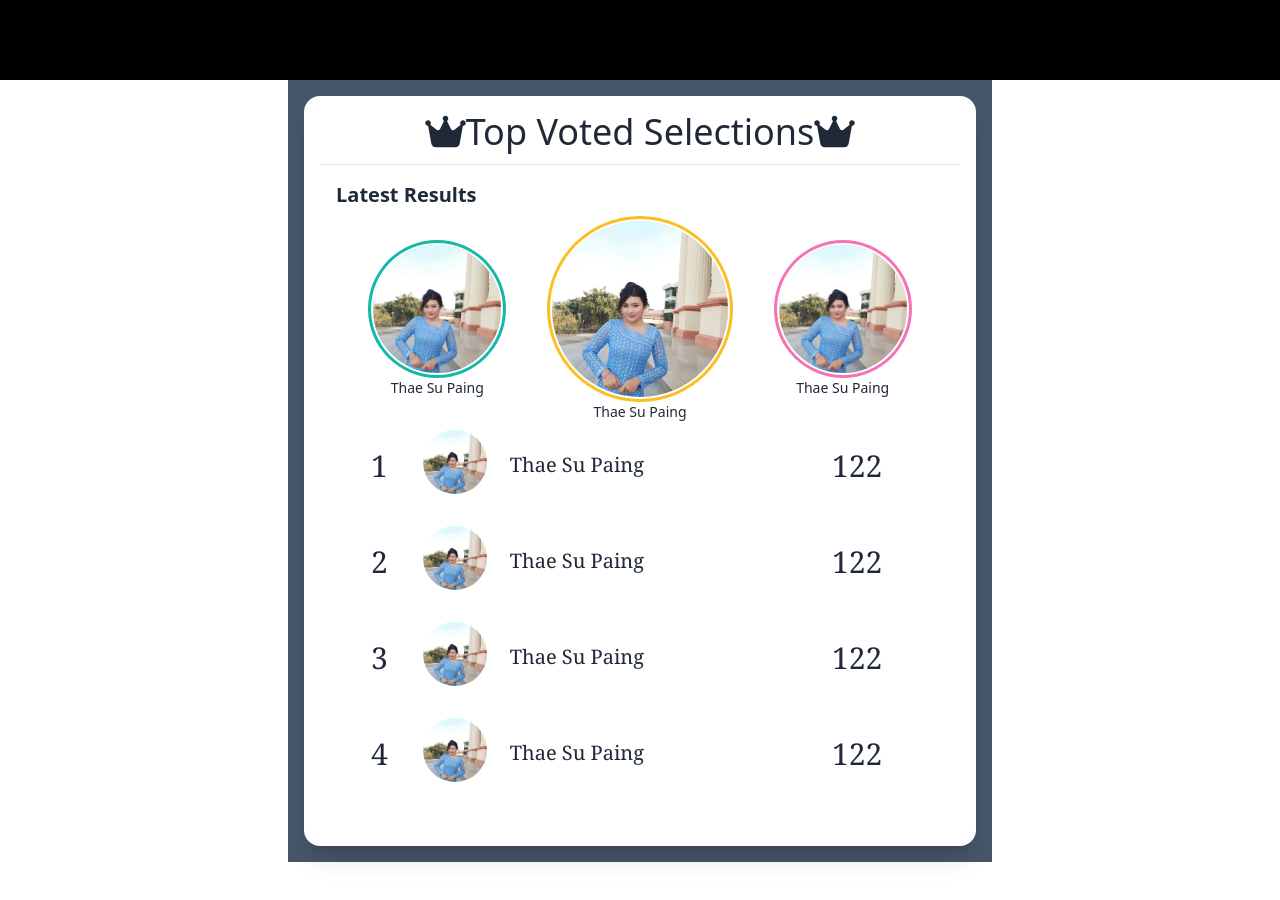
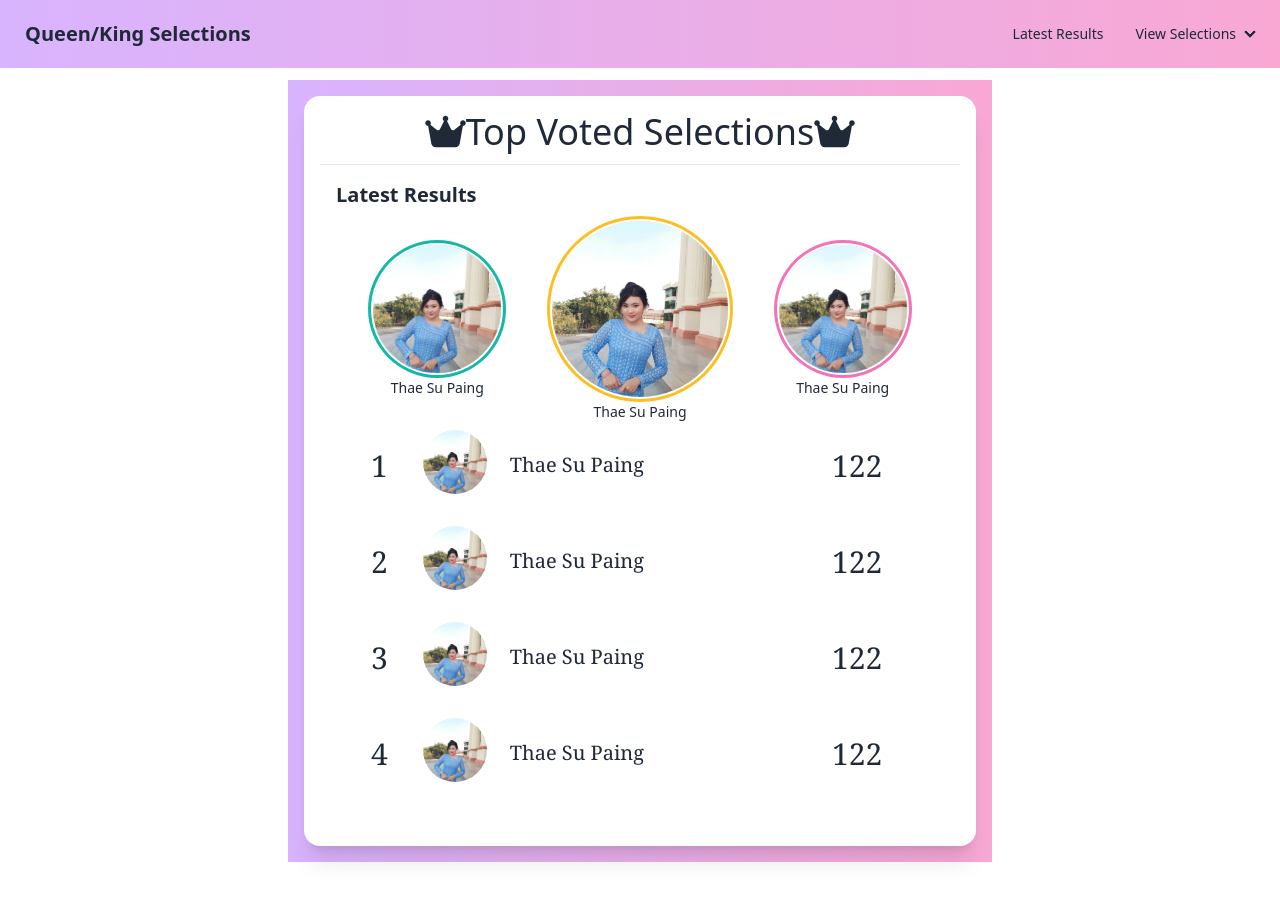
Before and after one commit to ThaeSuPaing2002/OnlineVotingUI, a website: page dist/leaderboard.html in a window 1280 px wide. Shown: the top 900 px of the page. Drawn offline with Linux system fonts and the light colour scheme.

Commit message:
changes to nav bar and styles

```diff
--- a/dist/leaderboard.html
+++ b/dist/leaderboard.html
@@ -7,12 +7,34 @@
   <link rel="stylesheet" href="https://cdnjs.cloudflare.com/ajax/libs/font-awesome/6.4.0/css/all.min.css" integrity="sha512-iecdLmaskl7CVkqkXNQ/ZH/XLlvWZOJyj7Yy7tcenmpD1ypASozpmT/E0iPtmFIB46ZmdtAc9eNBvH0H/ZpiBw==" crossorigin="anonymous" referrerpolicy="no-referrer" />
 </head>
 <body>
-    <!-- testing nav bar for now -->
-    <div class="h-20 bg-black"></div>
+    <!-- navigation bar -->
+    <div class="navbar bg-gradient-to-r from-purple-300 to-pink-300">
+      <div class="flex-1">
+        <a class="btn btn-ghost normal-case text-xl">Queen/King Selections</a>
+      </div>
+      <div class="flex-none">
+        <ul class="menu menu-horizontal px-1">
+          <li><a href="leaderboard.html">Latest Results</a></li>
+          <li>
+            <details>
+              <summary>
+                View Selections
+              </summary>
+              <ul class="p-2 bg-base-100">
+                <li><a href="preview.html">Queen Selections</a></li>
+                <li><a>King Selections</a></li>
+              </ul>
+            </details>
+          </li>
+        </ul>
+      </div>
+    </div>
+
+    <!-- drawer -->
 
     <!-- main grid -->
-    <div class="grid grid-rows-4 grid-cols-9 gap-4">
-      <div class="bg-slate-600 col-start-3 col-span-5">
+    <div class="grid grid-rows-4 grid-cols-9 gap-4 mt-3">
+      <div class="bg-gradient-to-r from-purple-300 to-pink-300 col-start-3 col-span-5">
         <!-- queen card -->
         <div class="card card-compact  bg-base-100 shadow-xl m-4 p-4">
           <div class="text-4xl text-center mb-3"><i class="fa-solid fa-crown"></i>Top Voted Selections<i class="fa-solid fa-crown"></i></div>
@@ -340,5 +362,8 @@
         </div>
       </div>
     </div>
+
+
+
 </body>
 </html>
```
Also changed, not shown: dist/preview.html (+24 -4 lines), dist/output.css.
